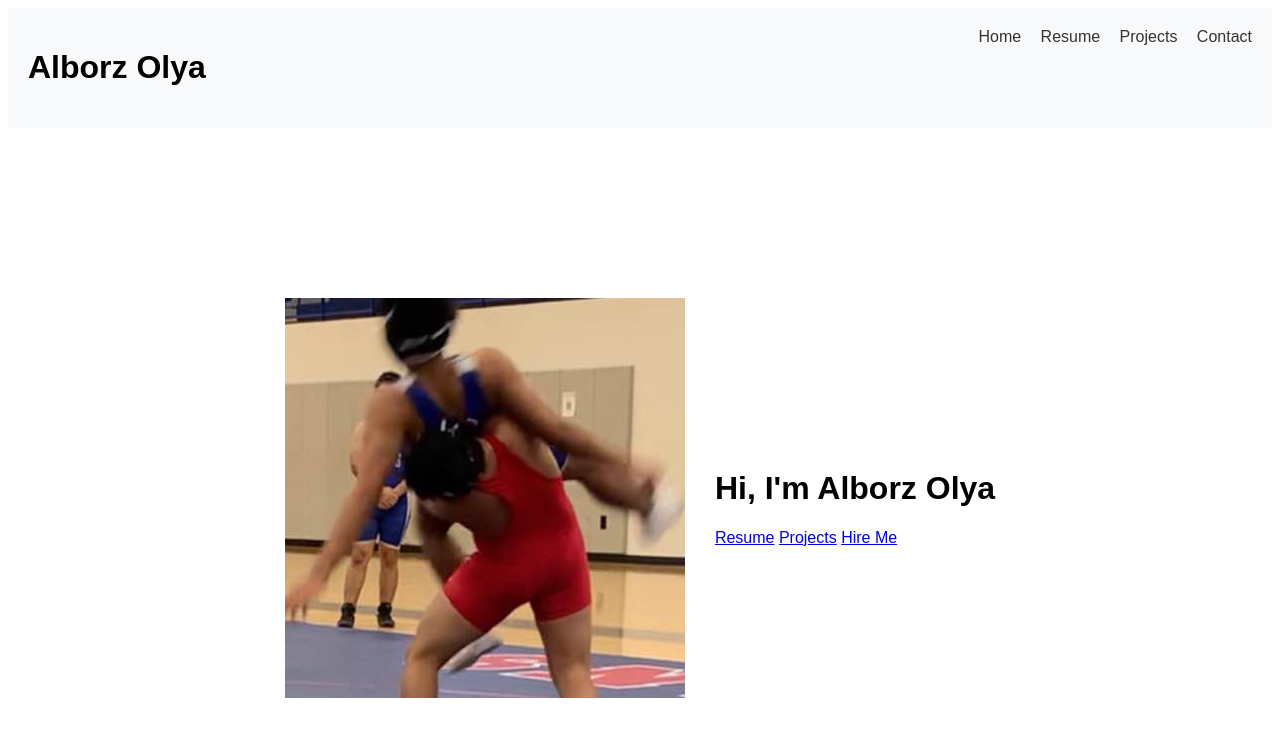
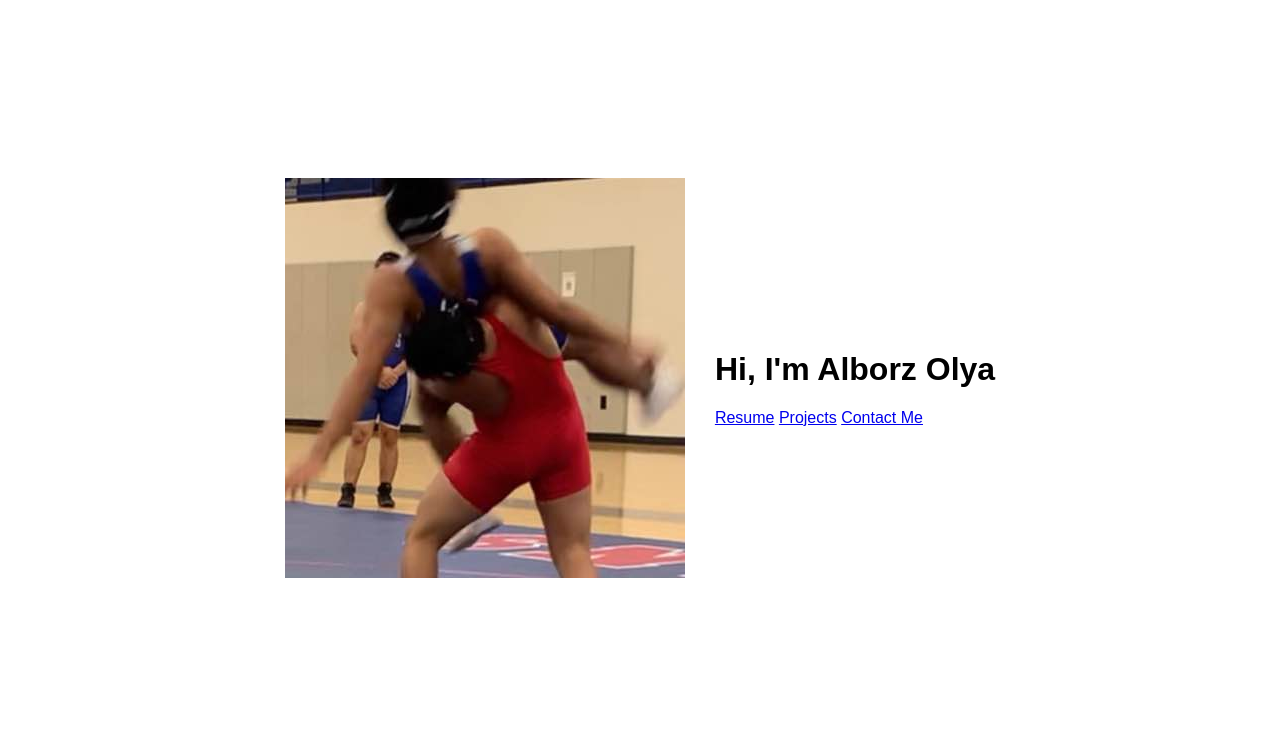
Before and after one commit to alborzolya/alborzolya.github.io, a plain HTML site: page index.html in a window 1280 px wide. Drawn offline with Linux system fonts and the light colour scheme.

Commit message:
Update index.html

```diff
--- a/index.html
+++ b/index.html
@@ -4,15 +4,6 @@
     <title>Alborz Olya</title>
     <link rel="stylesheet" type="text/css" href="styles.css">
 </head>
-<body>
-    <div class="navbar">
-        <h1>Alborz Olya</h1>
-        <div>
-            <a href="index.html">Home</a>
-            <a href="resume.html">Resume</a>
-            <a href="projects.html">Projects</a>
-            <a href="contact.html">Contact</a>
-        </div>
     </div>
     <div class="home-content">
         <img class="profile-pic" src="pfp.jpg" alt="Profile Picture" />
@@ -20,7 +11,7 @@
             <h1>Hi, I'm Alborz Olya</h1>
             <a class="button" href="resume.html">Resume</a>
             <a class="button" href="projects.html">Projects</a>
-            <a class="hire-me" href="contact.html">Hire Me</a>
+            <a class="button" href="contact.html">Contact Me</a>
         </div>
     </div>
 </body>
```
